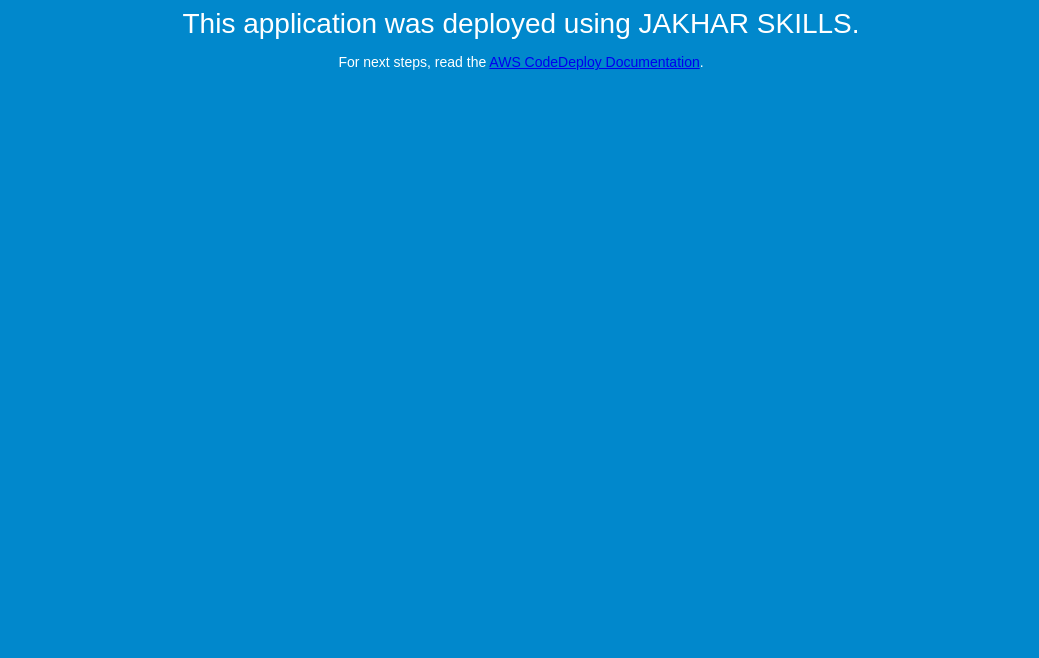
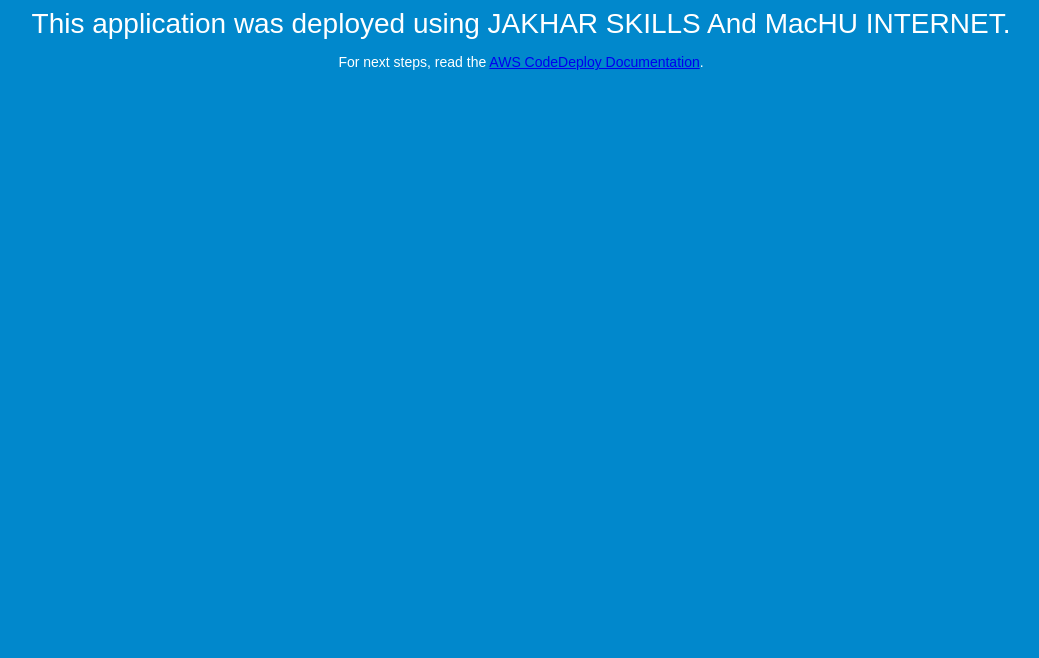
Before and after one commit to pradeeplnmiit/testapp, a plain HTML site: page index.html in a window 1280 px wide. Shown: the part 142-800 px from the top of the page, without its empty margins (119-1158 px from the left). Drawn offline with Linux system fonts and the light colour scheme.

Commit message:
7:00 hrs

```diff
--- a/index.html
+++ b/index.html
@@ -27,7 +27,7 @@
 <body>
   <div align="center">
     <h1>THIS IS JAKHAR !!</h1>
-    <h2>This application was deployed using JAKHAR SKILLS.</h2>
+    <h2>This application was deployed using JAKHAR SKILLS And MacHU INTERNET.</h2>
     <p>For next steps, read the <a href="http://aws.amazon.com/documentation/codedeploy">AWS CodeDeploy Documentation</a>.</p>
   </div>
 </body>
```
